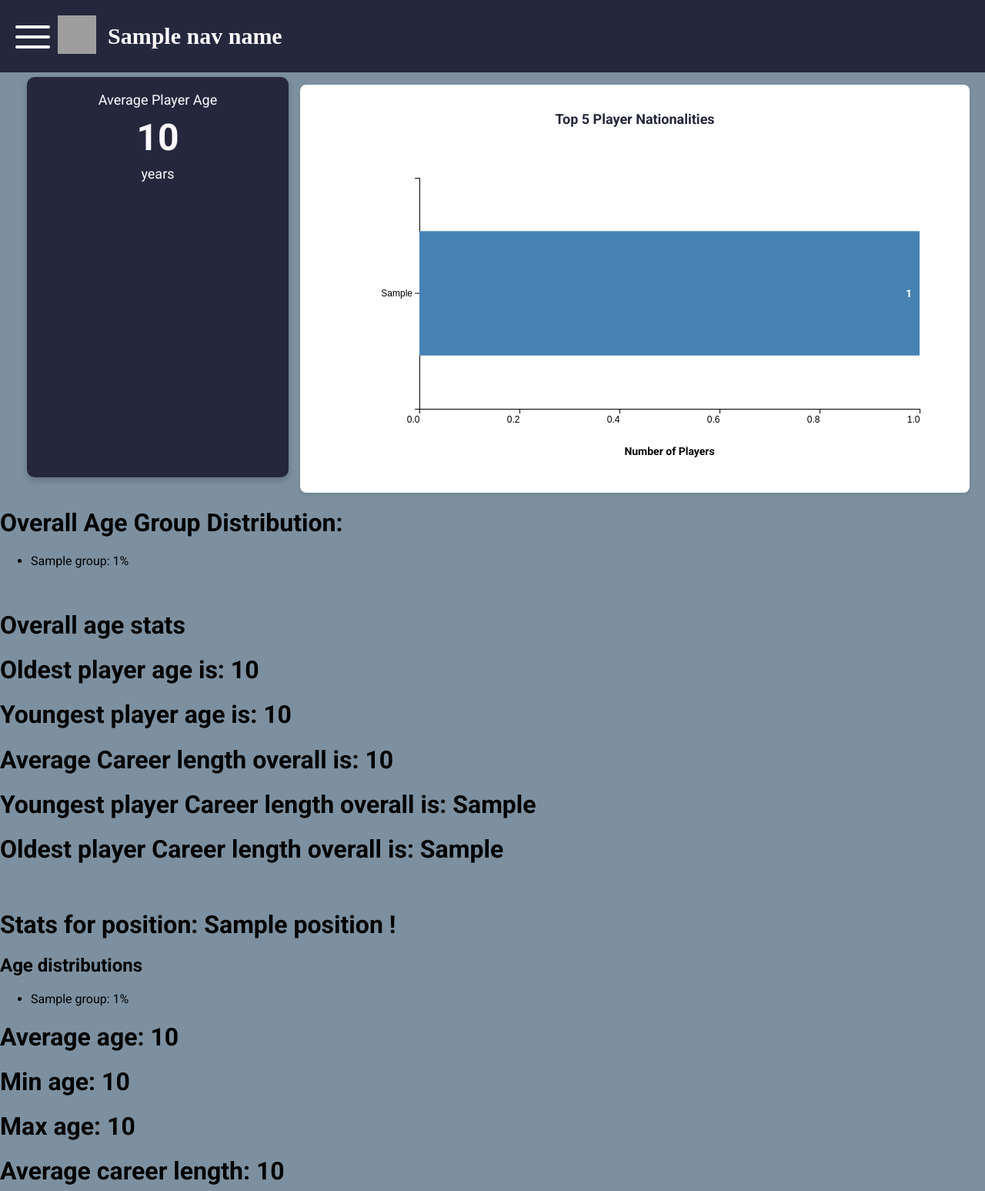
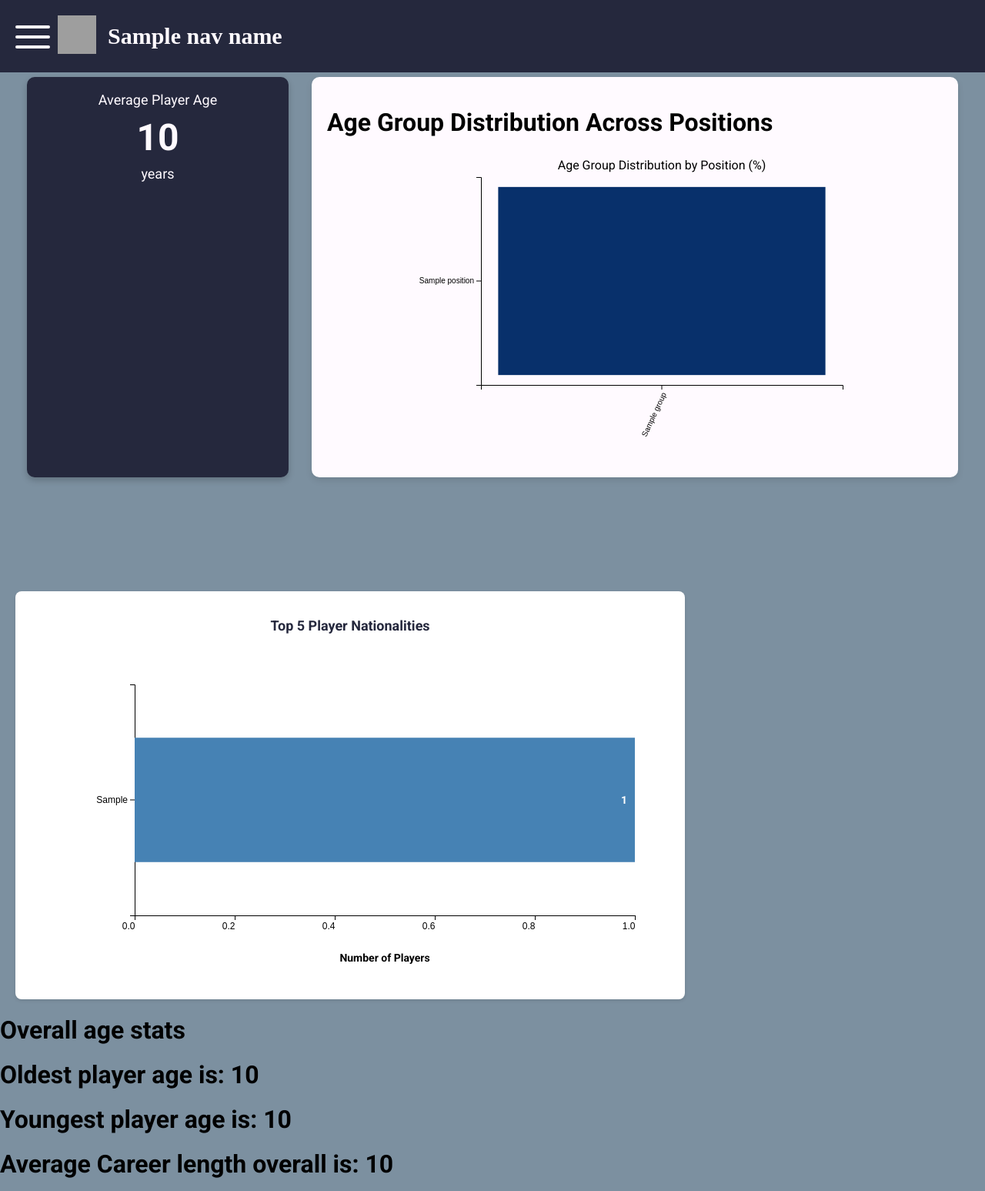
Before and after one commit to PredictBigDataProj/Predict-Athlete, a Python web app: template App/templates/league.html in a window 1280 px wide. Shown: the top 1547 px of the page at 77% size. Run offline with Jinja, Linux system fonts and the light colour scheme; the template is opened without the code that fills it: most values are stand-ins (such as "Sample title", 1, 10 or a date in 2020); some libraries are stand-ins or nearby versions; grey boxes are pictures that could not be loaded.

Commit message:
Added age group heatmap

```diff
--- a/App/static/css/league.css
+++ b/App/static/css/league.css
@@ -68,3 +68,36 @@
     font-size: 18px;
     margin-bottom: 5px;
 }
+
+.heatmap-container {
+    background-color: #FFFAFF;
+    padding: 20px;
+    border-radius: 10px;
+    margin: 20px auto;
+    width: 90%;
+    max-width: 800px;
+    box-shadow: 0 4px 8px rgba(0, 0, 0, 0.1);
+}
+
+#position-age-heatmap {
+    margin: 0 auto;
+    overflow-x: auto;
+}
+
+#position-age-heatmap svg {
+    display: block;
+    margin: 0 auto;
+}
+
+/* Tooltip styles for heatmap */
+.heatmap-tooltip {
+    position: absolute;
+    background-color: white;
+    border: solid 1px #aaa;
+    border-radius: 5px;
+    padding: 10px;
+    pointer-events: none;
+    opacity: 0;
+    transition: opacity 0.3s;
+    box-shadow: 0 2px 4px rgba(0, 0, 0, 0.2);
+}
--- a/App/static/js/league.js
+++ b/App/static/js/league.js
@@ -113,17 +113,13 @@ document.addEventListener("DOMContentLoaded", function () {
 });
 
 document.addEventListener("DOMContentLoaded", function () {
-  // Get the target value from the element
   const ageElement = document.getElementById("average-age");
   if (!ageElement) return;
 
   const targetAge = parseFloat(ageElement.textContent);
-  // Store the target value for animation
   const displayValue = ageElement.textContent;
-  // Reset to zero for animation
   ageElement.textContent = "0";
 
-  // Set up the animation
   anime({
     targets: "#average-age",
     innerHTML: [0, targetAge],
@@ -133,15 +129,14 @@ document.addEventListener("DOMContentLoaded", function () {
     update: function (anim) {
       const progress = anim.progress / 100;
       const currentValue = targetAge * progress;
-      document.querySelector("#average-age").innerHTML = currentValue.toFixed(2);
+      document.querySelector("#average-age").innerHTML =
+        currentValue.toFixed(2);
     },
-    complete: function() {
-      // Ensure the final value matches exactly what was provided by Flask
+    complete: function () {
       document.querySelector("#average-age").innerHTML = displayValue;
-    }
+    },
   });
 
-  // Add entrance animation for the container
   anime({
     targets: ".age-stats-container",
     translateY: [50, 0],
@@ -151,3 +146,116 @@ document.addEventListener("DOMContentLoaded", function () {
     delay: 300,
   });
 });
+document.addEventListener("DOMContentLoaded", function () {
+  createPositionAgeHeatmap();
+});
+
+function createPositionAgeHeatmap() {
+  const positionData = document.querySelectorAll(".position-data");
+  if (positionData.length === 0) return;
+
+  const heatmapData = [];
+  const positions = [];
+  const ageGroups = new Set();
+
+  positionData.forEach((position) => {
+    const posName = position.dataset.position;
+    positions.push(posName);
+
+    const ageGroupData = position.querySelectorAll(".age-group-data");
+    ageGroupData.forEach((group) => {
+      const groupName = group.dataset.group;
+      const percent = parseFloat(group.dataset.percent);
+      ageGroups.add(groupName);
+
+      heatmapData.push({
+        position: posName,
+        ageGroup: groupName,
+        value: percent,
+      });
+    });
+  });
+
+  const sortedAgeGroups = Array.from(ageGroups).sort();
+
+  const margin = { top: 30, right: 30, bottom: 100, left: 100 };
+  const width = 600 - margin.left - margin.right;
+  const height = 400 - margin.top - margin.bottom;
+
+  const svg = d3
+    .select("#position-age-heatmap")
+    .append("svg")
+    .attr("width", width + margin.left + margin.right)
+    .attr("height", height + margin.top + margin.bottom)
+    .append("g")
+    .attr("transform", `translate(${margin.left},${margin.top})`);
+
+  const x = d3
+    .scaleBand()
+    .range([0, width])
+    .domain(sortedAgeGroups)
+    .padding(0.05);
+
+  svg
+    .append("g")
+    .attr("transform", `translate(0,${height})`)
+    .call(d3.axisBottom(x))
+    .selectAll("text")
+    .style("text-anchor", "end")
+    .attr("dx", "-.8em")
+    .attr("dy", ".15em")
+    .attr("transform", "rotate(-65)");
+
+  const y = d3.scaleBand().range([height, 0]).domain(positions).padding(0.05);
+
+  svg.append("g").call(d3.axisLeft(y));
+
+  const colorScale = d3
+    .scaleSequential()
+    .interpolator(d3.interpolateBlues)
+    .domain([0, d3.max(heatmapData, (d) => d.value)]);
+
+  const tooltip = d3
+    .select("body")
+    .append("div")
+    .style("position", "absolute")
+    .style("background-color", "white")
+    .style("border", "solid")
+    .style("border-width", "1px")
+    .style("border-radius", "5px")
+    .style("padding", "10px")
+    .style("opacity", 0);
+
+  svg
+    .selectAll()
+    .data(heatmapData)
+    .enter()
+    .append("rect")
+    .attr("x", (d) => x(d.ageGroup))
+    .attr("y", (d) => y(d.position))
+    .attr("width", x.bandwidth())
+    .attr("height", y.bandwidth())
+    .style("fill", (d) => colorScale(d.value))
+    .on("mouseover", function (event, d) {
+      tooltip.transition().duration(200).style("opacity", 0.9);
+      tooltip
+        .html(
+          `Position: ${d.position}<br>Age Group: ${
+            d.ageGroup
+          }<br>Percentage: ${d.value.toFixed(2)}%`
+        )
+        .style("left", event.pageX + 10 + "px")
+        .style("top", event.pageY - 28 + "px");
+    })
+    .on("mouseout", function () {
+      tooltip.transition().duration(500).style("opacity", 0);
+    });
+
+  svg
+    .append("text")
+    .attr("x", width / 2)
+    .attr("y", -10)
+    .attr("text-anchor", "middle")
+    .style("font-size", "16px")
+    .text("Age Group Distribution by Position (%)");
+}
--- a/App/templates/league.html
+++ b/App/templates/league.html
@@ -45,18 +45,16 @@
     </nav>
     </pre>
     <section class="scrollable">
-        <!-- Average Age Stats Card -->
+
         <div class="age-stats-container">
             <div class="age-label">Average Player Age</div>
             <div id="average-age" class="age-value">{{avg_age | round(2)}}</div>
             <div class="age-label">years</div>
         </div>
 
-
-
-        <div class="bar-chart-container">
-            <h2 class="chart-title">Top 5 Player Nationalities</h2>
-            <div id="nationality-chart"></div>
+        <div class="heatmap-container">
+            <h1>Age Group Distribution Across Positions</h1>
+            <div id="position-age-heatmap"></div>
         </div>
 
         <table id="data-table" style="display: none;">
@@ -84,14 +82,26 @@
             </tbody>
         </table>
     </section>
-    <h1>Overall Age Group Distribution:</h1>
-    <ul>
-        {% for group, percent in age_groups.items() %}
-        <li>{{ group }}: {{ percent | round(2) }}%</li>
+    <br>
+    <section class="scrollable">
+    <div class="bar-chart-container">
+        <h2 class="chart-title">Top 5 Player Nationalities</h2>
+        <div id="nationality-chart"></div>
+    </div>
+    </section>
+
+    <div id="heatmap-data" style="display: none;">
+        {% for stat in position_stats %}
+            <div class="position-data"
+                 data-position="{{ stat.position }}">
+                {% for group, percent in stat.pos_age_groups.items() %}
+                    <span class="age-group-data"
+                          data-group="{{ group }}"
+                          data-percent="{{ percent }}"></span>
+                {% endfor %}
+            </div>
         {% endfor %}
-    </ul>
-
-    <br>
+    </div>
     <h1>Overall age stats</h1>
     <h1>Oldest player age is: {{max_age}}</h1>
     <h1>Youngest player age is: {{min_age}}</h1>
@@ -99,9 +109,7 @@
     <h1>Youngest player Career length overall is: {{min_career}}</h1>
     <h1>Oldest player Career length overall is: {{max_career}}</h1>
     <br>
-
     {% for stat in position_stats %}
-
     <h1>Stats for position: {{stat.position}} !</h1>
     <h2>Age distributions</h2>
     <ul>
@@ -109,20 +117,13 @@
         <li>{{ group }}: {{ percent | round(2) }}%</li>
         {% endfor %}
     </ul>
-
-
         <h1>Average age: {{avg_age}}</h1>
         <h1>Min age: {{min_age}}</h1>
         <h1>Max age: {{max_age}}</h1>
         <h1>Average career length: {{avg_career}}</h1>
         <h1>Min career length: {{min_career}}</h1>
         <h1>Max career length: {{max_career}}</h1>
-
-
         <br>
-
     {%endfor%}
-
 </body>
-
 </html>
```
